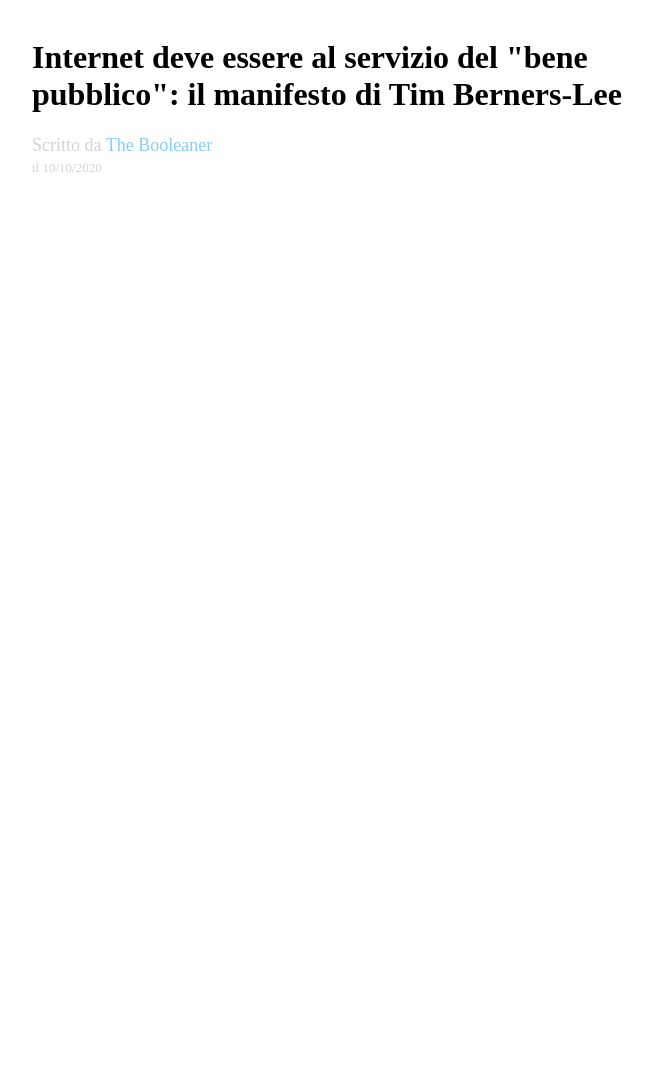
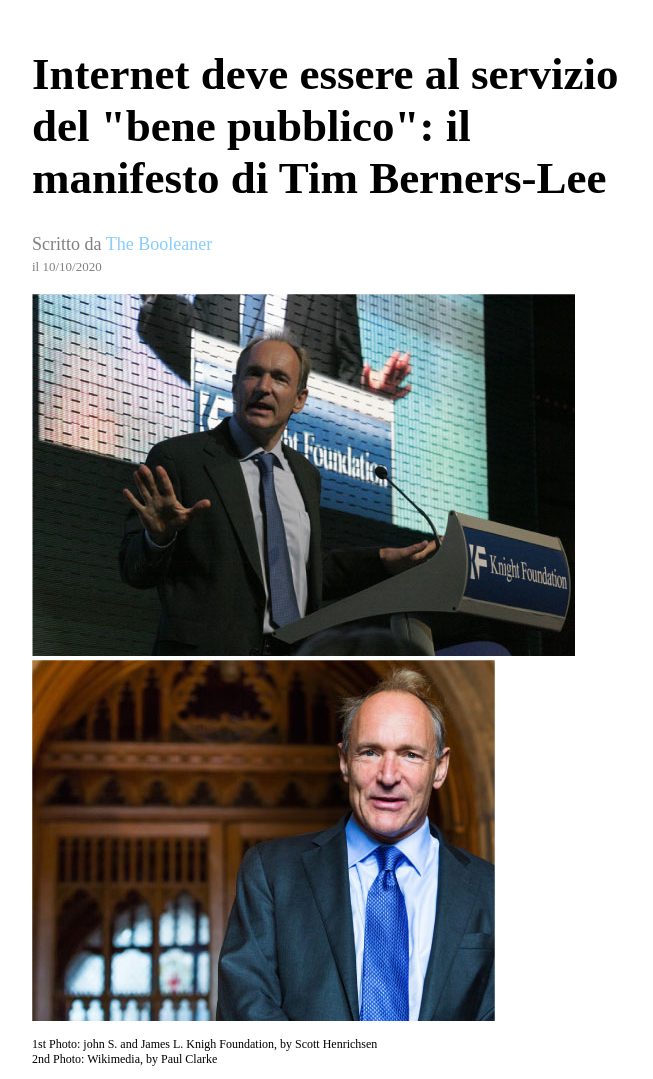
Before and after one commit to MrGaggio/html-css-booleaner, a plain HTML site: page index.html in a window 1280 px wide. Shown: the whole page, without its empty margins (288-941 px from the left). Before the commit the page ends 800 px from the top, so only its background shows below. Drawn offline with Linux system fonts and the light colour scheme.

Commit message:
foto e trafiletto

```diff
--- a/css/style.css
+++ b/css/style.css
@@ -1,8 +1,5 @@
 body {
-
     margin: 0 25%;
-
-
 }
 
 .container_sfondo {
@@ -11,9 +8,8 @@ body {
 }
 
 .sottotitolo {
-    color: lightgray;
+    color: gray;
     font-size: large;
-
 }
 
 .booleaner {
@@ -23,3 +19,11 @@ body {
 .data {
     font-size: small;
 }
+
+h1 {
+    font-size: 45px;
+}
+
+.trafiletto {
+    font-size: 12px;
+}
--- a/index.html
+++ b/index.html
@@ -13,8 +13,17 @@
         <div class="container_sfondo">
 
         </div>
-        <h1>Internet deve essere al servizio del "bene pubblico": il manifesto di Tim Berners-Lee</h1>
+        <div class="intro">
+        <h1>Internet deve essere al servizio del "bene pubblico": il <br> manifesto di Tim Berners-Lee</h1>
         <p class="sottotitolo">Scritto da <span class="booleaner">The Booleaner</span><br><span class="data">il 10/10/2020</span></p>
+        <img src="./img/tim-1.jpg" alt="tim_in_conference">
+        <img src="./img/tim-2.jpg" alt="tim_immage">
+        </div>
+        <P class="trafiletto">
+            1st Photo: john S. and James L. Knigh Foundation, by Scott Henrichsen <br>2nd Photo: Wikimedia, by Paul Clarke
+        </P>
+
+
     </header>
 
 </body>
```
